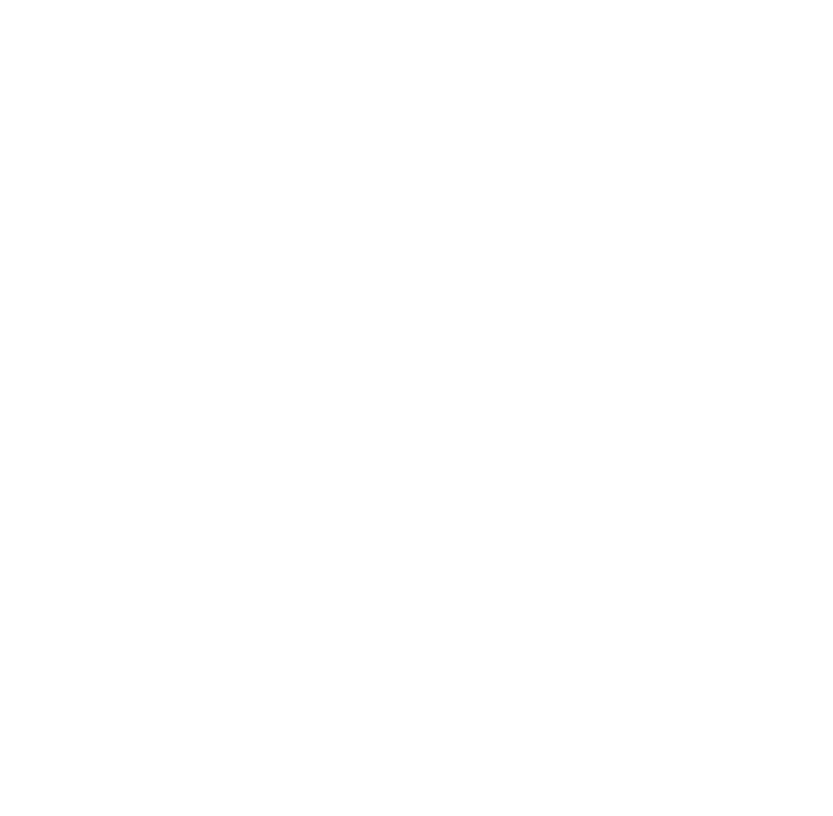
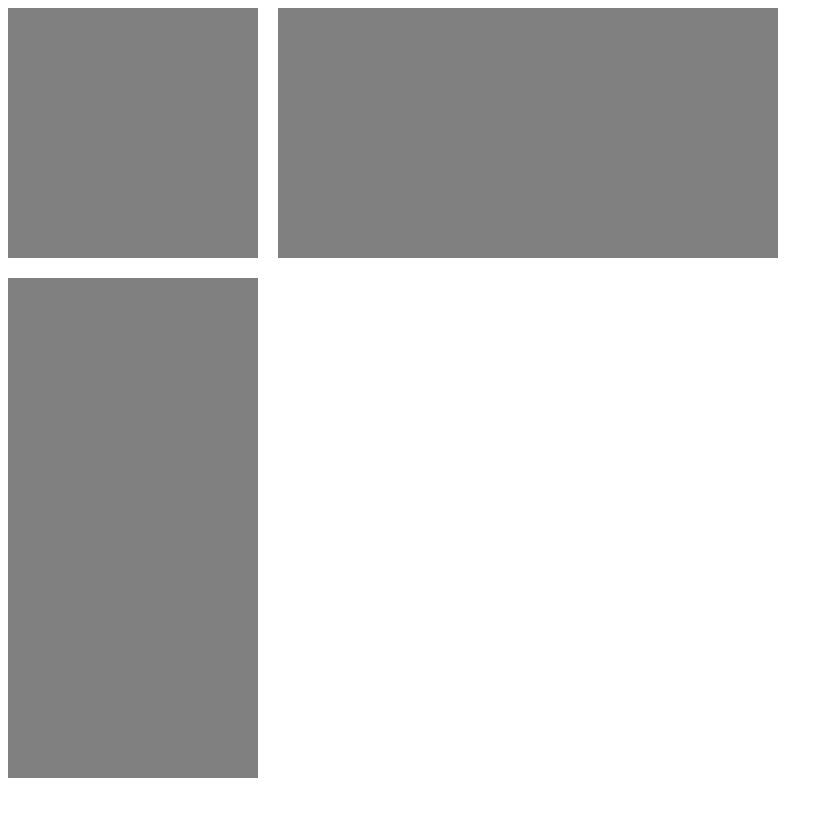
Before and after one commit to Lsohee/training_01_220425, a plain HTML site: page index.html in a window 1280 px wide. Shown: the whole page, without its empty margins (0-833 px from the left). Drawn offline with Linux system fonts and the light colour scheme.

Commit message:
grid를 이용한 배치

```diff
--- a/index.html
+++ b/index.html
@@ -60,7 +60,37 @@
 //       two.style.backgroundColor = "#ff6666"
 //     });
 
+  let container = document.getElementById("container");
+  console.log(container);
+  console.dir(container);
 
+  container.style.width = "100vw";
+  container.style.height = "100vh";
+  container.style.display = "grid";
+  container.style.gridTemplateColumns = "250px 500px ";
+  container.style.gridTemplateRows = "250px 500px ";
+  container.style.gridGap = "20px";
+
+  // let value = 250;
+
+
+  let one = container.children[0];
+  // one.style.width = (value + "px");
+  // one.style.height = (value + "px");
+  one.style.backgroundColor = "gray";
+
+  let two = container.children[1];
+  // two.style.width = (value *2 + "px");
+  // two.style.height = (value + "px");
+  two.style.backgroundColor = "gray";
+
+  // display : grid를 잘 안써봐서 잘 모름
+  // 찾아봐서 익힐 것
+
+  let three = container.children[2];
+  // three.style.width = (value + "px");
+  // three.style.height = (value *2+ "px");
+  three.style.backgroundColor = "gray";
 
     </script>
 
```
